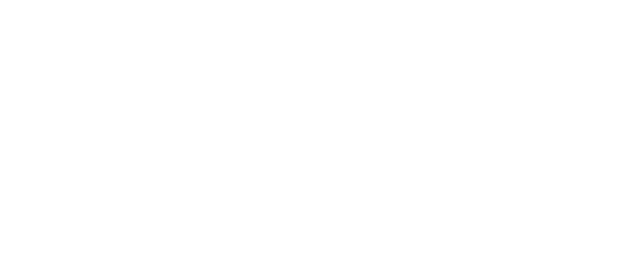
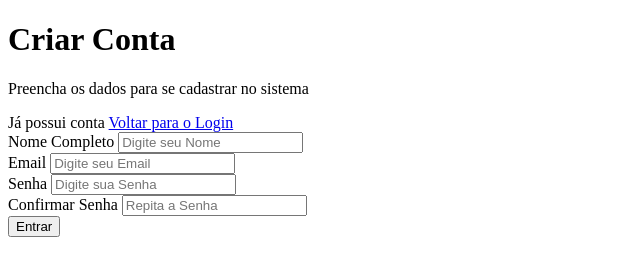
Before and after one commit to samuel-jesus-oliveira/Projeto_Login_System, a website: page frontend/register.html in a window 1280 px wide. Shown: the whole page, without its empty margins (0-640 px from the left). Drawn offline with Linux system fonts and the light colour scheme.

Commit message:
Configurando o Registrar e o Server

```diff
--- a/frontend/register.html
+++ b/frontend/register.html
@@ -0,0 +1,50 @@
+<!DOCTYPE html>
+<html lang="pt-BR">
+<head>
+    <meta charset="UTF-8">
+    <meta name="viewport" content="width=device-width, initial-scale=1.0">
+    <title>Criar conta</title>
+</head>
+<body>
+            <!-- lado esquedo  -->
+    <main class="register-wrapper">
+        <header class="register_info">
+            <h1>Criar Conta</h1>
+            <p>Preencha os dados para se cadastrar no sistema</p>
+
+            <spam>Já possui conta</spam>
+            <a href="./index.html">Voltar para o Login</a>
+        </header>
+
+        <section class="register-card">
+            <form id="registerForm">
+                <div class="input-group">
+                    <label>Nome Completo</label>
+                    <input type="text" placeholder="Digite seu Nome">
+                </div>
+
+                <div class="input-group">
+                    <label>Email</label>
+                    <input type="email" placeholder="Digite seu Email">
+                </div>
+
+                <div class="input-group">
+                    <label>Senha</label>
+                    <input type="password" placeholder="Digite sua Senha">
+                </div>
+
+                <div class="input-group">
+                    <label>Confirmar Senha</label>
+                    <input id="senha" type="password" placeholder="Repita a Senha">
+                </div>
+
+
+                <button type="submit">Entrar</button>
+
+            </form>
+        </section>
+
+    </main>
+
+</body>
+</html>
```
Also changed, not shown: frontend/index.html (+1 -4 lines), server.js (added, +15 -0 lines).
